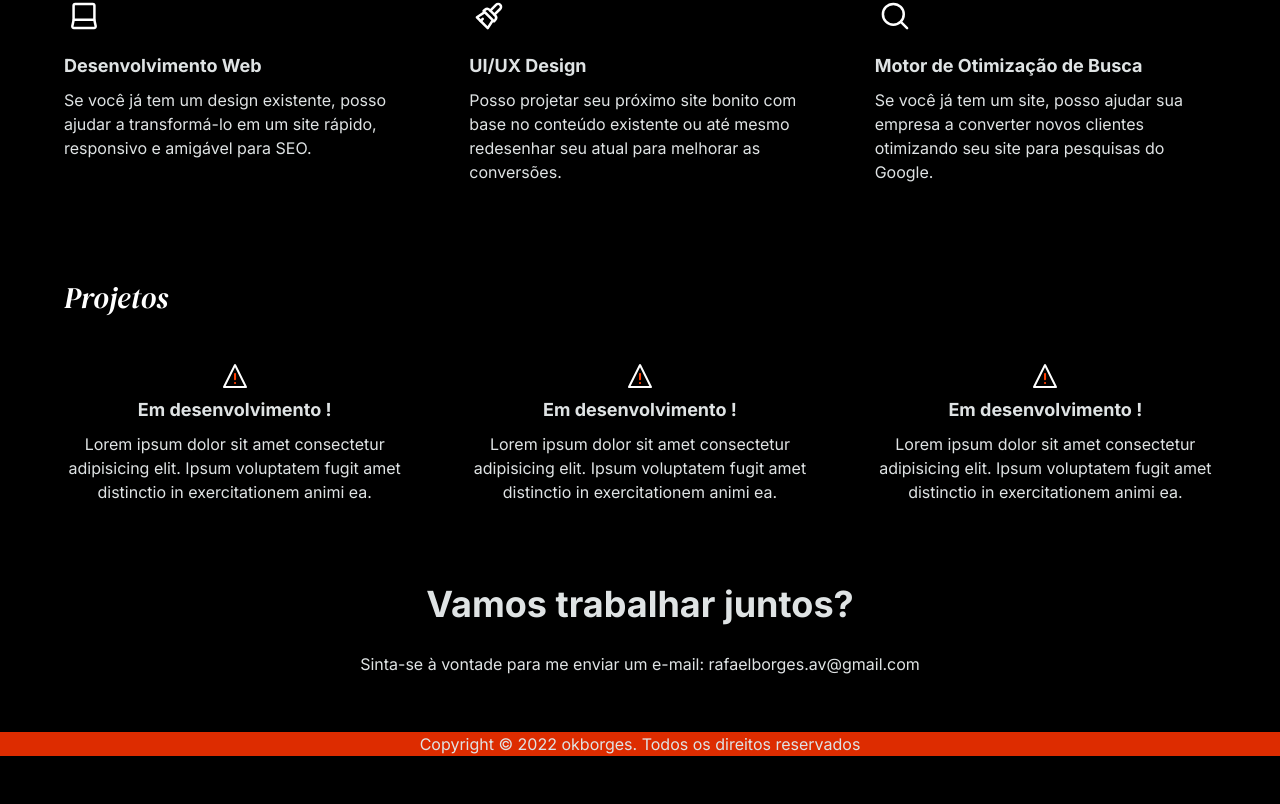
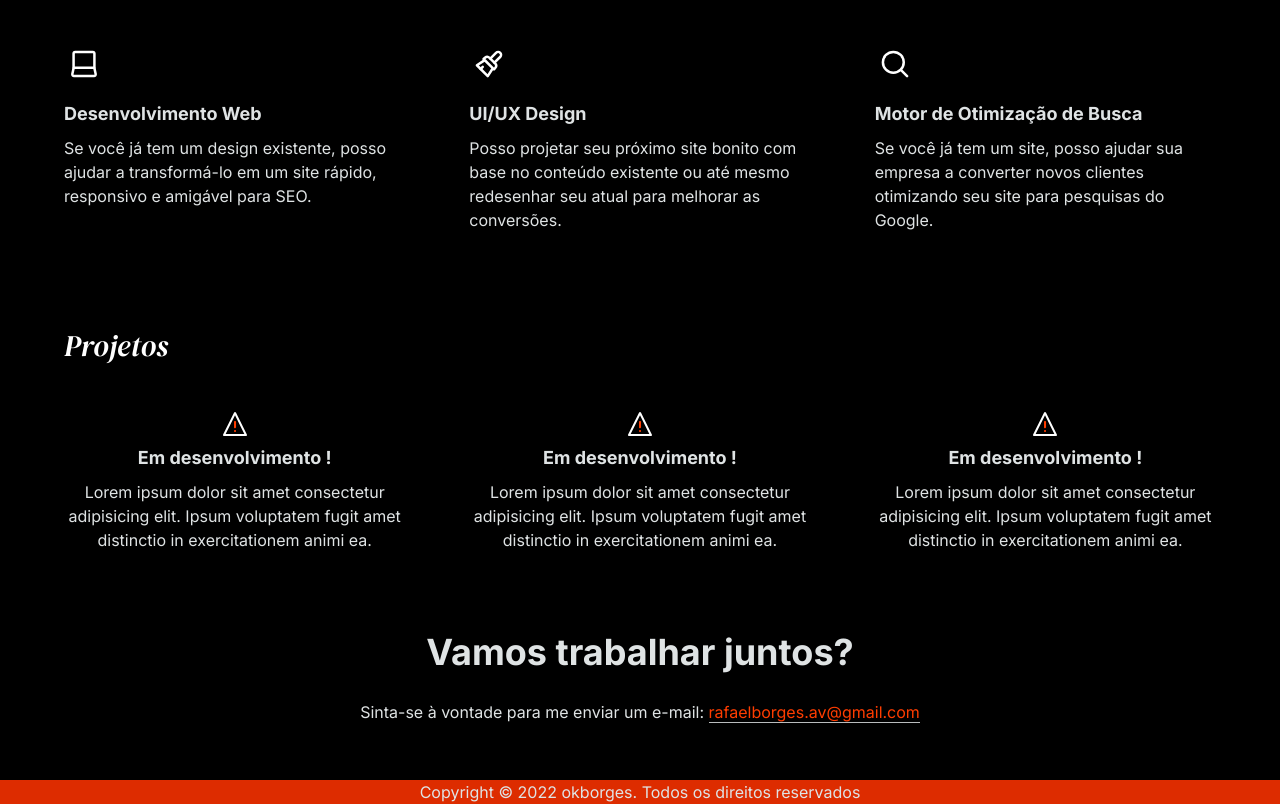
Before and after one commit to okborges/portfolio, a Nuxt app: page / in a window 1280 px wide. Shown: the part 1214-2018 px from the top of the page. Before the commit the page ends 1970 px from the top, so only its background shows below. Built offline with nearby package versions, Linux system fonts and the light colour scheme.

Commit message:
corrigindo rotas

```diff
--- a/components/AboutMe.vue
+++ b/components/AboutMe.vue
@@ -1,7 +1,9 @@
 <template>
-  <section class="max-w-6xl mx-auto justify-between mt-8 md:flex sm:mt-32">
+  <section class="max-w-6xl mx-auto justify-between pt-8 md:flex sm:pt-32">
     <div class="md:w-1/2 md:pr-6">
-      <h2 class="italico pb-6 text-white text-2xl sm:text-3xl">Sobre mim</h2>
+      <h2 class="italico pb-6 text-white text-2xl sm:text-3xl" id="sobreMim">
+        Sobre mim
+      </h2>
       <p class="pb-6 leading-8 sm:leading-8 sm:text-lg">
         Sou um empreendedor de 24 anos que adora projetar e construir soluções
         de alta qualidade. Você vai amar trabalha comigo, sempre prezo pelo
@@ -10,7 +12,9 @@
       </p>
       <div class="flex items-center">
         <Caveira />
-        <p class="text-base pl-3">Também gosto de praticar esportes radicais.</p>
+        <p class="text-base pl-3">
+          Também gosto de praticar esportes radicais.
+        </p>
       </div>
     </div>
     <div class="pt-8 md:pt-0">
--- a/components/MainPrincipal.vue
+++ b/components/MainPrincipal.vue
@@ -32,10 +32,17 @@
         </p>
         <div class="flex mt-8 md:block">
           <button class="btn-projetos">
-            <a href="" class="sm:text-lg font-semibold">Ver projetos</a>
+            <a href="#projetos" class="sm:text-lg font-semibold"
+              >Ver projetos</a
+            >
           </button>
           <button>
-            <a href="" class="sm:text-lg font-semibold p-8 cafe">Cafezinho?</a>
+            <a
+              href="https://wa.me/+551983736528"
+              target="_blank"
+              class="sm:text-lg font-semibold p-8 cafe"
+              >Cafezinho?</a
+            >
           </button>
         </div>
       </section>
--- a/components/Projetos.vue
+++ b/components/Projetos.vue
@@ -1,6 +1,8 @@
 <template>
   <section class="max-w-6xl mx-auto mt-24">
-    <h2 class="italico pb-12 text-white text-2xl sm:text-3xl">Projetos</h2>
+    <h2 class="italico pb-12 text-white text-2xl sm:text-3xl" id="projetos">
+      Projetos
+    </h2>
     <div class="space-y-10 md:grid md:grid-cols-3 md:gap-16 md:space-y-0">
       <div class="flex flex-col items-center">
         <svg
--- a/components/TheFooter.vue
+++ b/components/TheFooter.vue
@@ -2,9 +2,14 @@
   <footer class="text-center mt-20 mb-14">
     <h2 class="text-4xl font-bold pb-7">Vamos trabalhar juntos?</h2>
     <p>
-      Sinta-se à vontade para me enviar um e-mail: rafaelborges.av@gmail.com
+      Sinta-se à vontade para me enviar um e-mail:
+      <a
+        href="mailto:rafaelborges.av@gmail.com"
+        target="_blank"
+        class="texto-azul"
+        >rafaelborges.av@gmail.com</a
+      >
     </p>
-
   </footer>
 </template>
 
@@ -13,6 +18,13 @@ export default {};
 </script>
 
 <style scoped>
+.texto-azul {
+  color: #ff3d00;
+  border-bottom: 1px solid #b9bcbd;
+  cursor: pointer;
+}
 
+.texto-azul:hover {
+  border-bottom: 1px solid #ff3d00;
+}
 </style>
->
--- a/components/TheHeader.vue
+++ b/components/TheHeader.vue
@@ -6,8 +6,8 @@
       <div class="flex items-center space-x-7">
         <nav class="hidden sm:flex">
           <ul class="nav space-x-4 flex font-bold">
-            <li><a href="#" class="p-2">Sobre</a></li>
-            <li><a href="#" class="p-2">Projetos</a></li>
+            <li><a href="#sobreMim" class="p-2">Sobre</a></li>
+            <li><a href="#projetos" class="p-2">Projetos</a></li>
             <li><a href="#" class="p-2">Contato</a></li>
           </ul>
         </nav>
--- a/pages/index.vue
+++ b/pages/index.vue
@@ -6,7 +6,11 @@
       <TheFooter />
     </div>
     <div class="laranjinha text-center">
-      <p>Copyright © 2022 okborges. Todos os direitos reservados</p>
+      <p>
+        Copyright © 2022
+        <a href="https://linkedin.com/in/okborges" target="_blank">okborges</a>.
+        Todos os direitos reservados
+      </p>
     </div>
   </div>
 </template>
```
